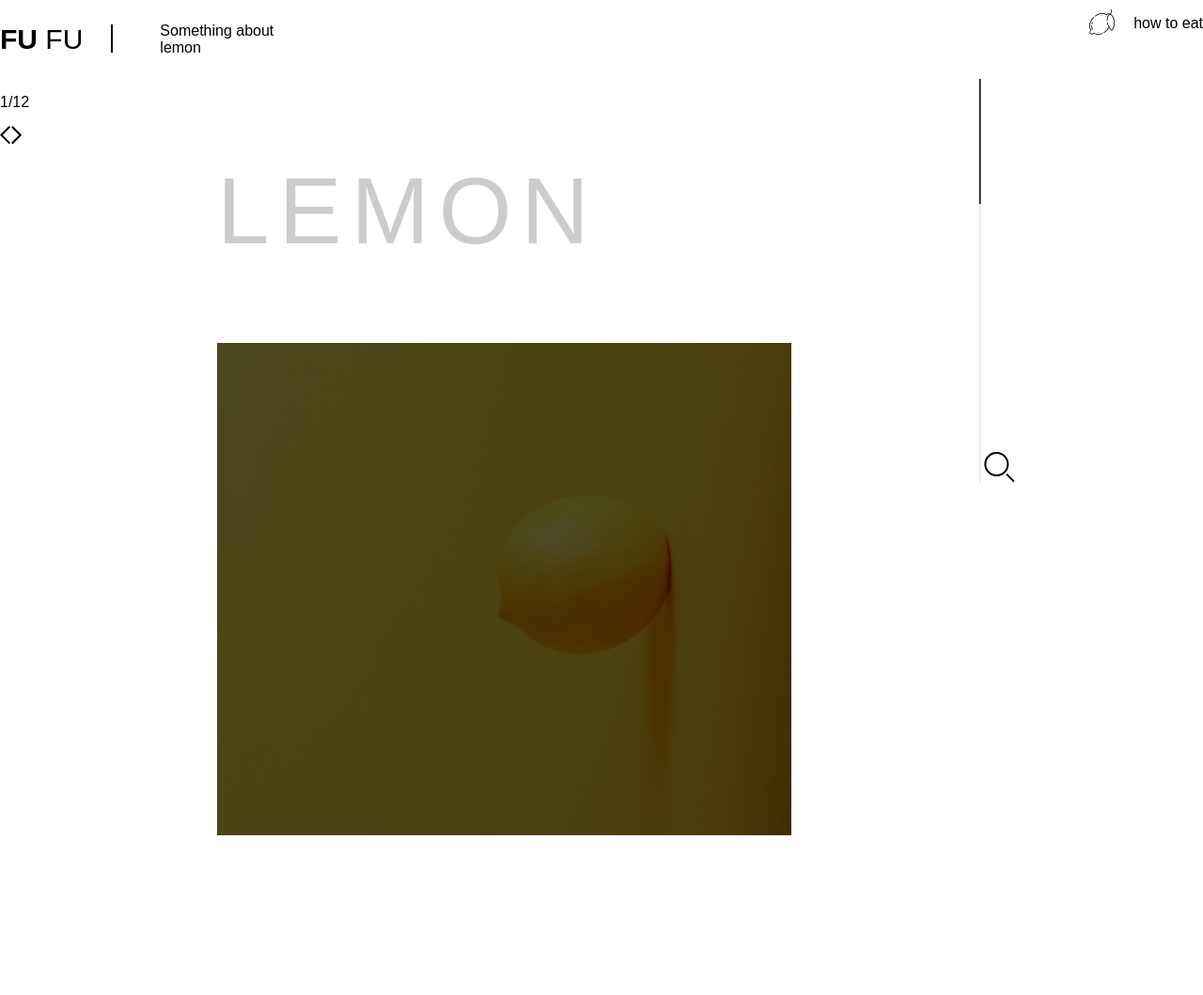
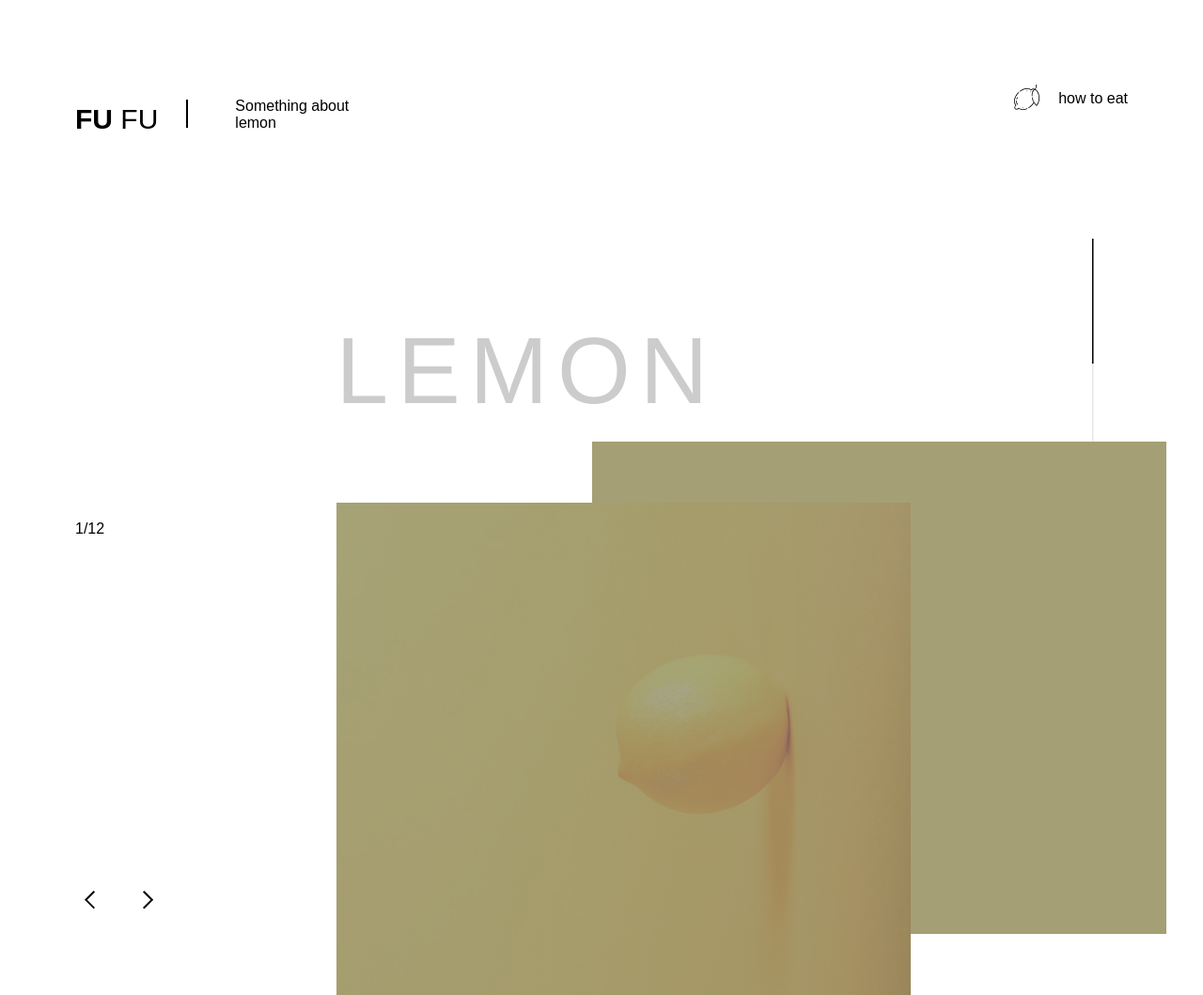
Before and after one commit to jasurhaydarovcode/Web-UI-screens, a website: page index.pug in a window 1280 px wide. Shown: the whole page at 94% size. Before the commit the page ends 893 px from the top, so only its background shows below. Drawn offline with nearby package versions, Linux system fonts and the light colour scheme; files that its build step writes are made by us from their sources.

Commit message:
First Page End

```diff
--- a/index.pug
+++ b/index.pug
@@ -3,10 +3,14 @@ html(lang="en")
     head
         meta(charset="UTF-8")
         meta(name="viewport", content="width=device-width, initial-scale=1.0")
+
+        // * Title
         title Mobile and  Web Ui Kit
+
+        // * Style
         link(rel="stylesheet", href="../scss/main.css")
     body
-        div.container1
+        section.container
             nav.navbar
                 div.navbar__flex
                     h1.navbar__h1 FU
@@ -16,7 +20,7 @@ html(lang="en")
                 div.navbar__row
                     img(src="../img/nav/Group.png", alt="")
                     p how to eat
-        section.hero
+        section.container.hero
             div.hero__page
                 p 1/12
                 div.hero__imgREL
@@ -25,7 +29,8 @@ html(lang="en")
             div.hero__title
                 h1 LEMON
                 div.hero__img
-                    img(src="../img/hero/cw1MAVs4wV8.png", alt="")
+                    img.hero-img__lemon(src="../img/hero/cw1MAVs4wV8.png", alt="Lemon Image")
+                    img.hero-img__lemonBG(src="../img/hero/Rectangle 9.png", alt="Lemon BG Image")
             div.hero__right
-                img(src="../img/hero/Group 7.png", alt="")
-                img(src="../img/hero/clarity_search-line.png", alt="")
+                img.hero-scrool(src="../img/hero/Group 7.png", alt="")
+                img.hero-right__search(src="../img/hero/clarity_search-line.png", alt="")
--- a/scss/all-blocks/_container.scss
+++ b/scss/all-blocks/_container.scss
@@ -1,6 +1,5 @@
 .container{
-    width: 100%;
-    height: max-content;
-    padding: 50px;
-    // padding-top: 50px;
+    padding-left: 80px;
+    padding-right: 80px;
+    padding-top: 80px;
 }
--- a/scss/all-blocks/_hero.scss
+++ b/scss/all-blocks/_hero.scss
@@ -0,0 +1,52 @@
+.hero{
+    display: grid;
+    // display: flex;
+    justify-content: space-between;
+    grid-template-columns: auto auto auto;
+    .hero__page {
+        p{
+            margin-top: 300px;
+        }
+        .hero__imgREL {
+            margin-left: -40px;
+            img{
+                margin-left: 50px;
+                cursor: pointer;
+                margin-top: 360px;
+            }
+        }
+    }
+    .hero__title {
+        cursor: default;
+        user-select: none;
+        h1{
+            font-weight: 100;
+            font-size: 100px;
+            letter-spacing: 10px;
+            // color: grey;
+            color: #00000033;
+        }
+        .hero__img {
+            .hero-img__lemon{
+                filter: contrast(0.3);
+                position: relative;
+                z-index: 2;
+            }
+            .hero-img__lemonBG{
+                position: absolute;
+                left: 630px;
+                top: 470px;
+                filter: contrast(0.3);
+            }
+        }
+    }
+    .hero__right{
+        .hero-right__search{
+            cursor: pointer;
+        }
+        .hero-right__scrool{
+            margin-left: -30px;
+            cursor: pointer;
+        }
+    }
+}
--- a/scss/all-blocks/_nav.scss
+++ b/scss/all-blocks/_nav.scss
@@ -1,55 +1,39 @@
-.navbar{
+.container {
+  .navbar {
     display: flex;
     width: 100%;
     height: max-content;
     justify-content: space-between;
-    .navbar__flex{
+    .navbar__flex {
       display: flex;
-        .navbar__h1{
+      .navbar__h1 {
         font-weight: bold;
         font-size: 30px;
-            .navbar-h1__FU{
+        .navbar-h1__FU {
           font-weight: 300;
         }
       }
-        .navbar__line{
+      .navbar__line {
         width: 2px;
         height: 30px;
         background-color: #000000;
         margin-top: 26px;
         margin-left: 30px;
       }
-        .navbar__p{
+      .navbar__p {
         width: 150px;
         margin-left: 50px;
         margin-top: 24px;
       }
     }
-    .navbar__row{
+    .navbar__row {
       display: flex;
       gap: 20px;
-        img{
+      img {
         width: 27px;
         height: 27px;
         margin-top: 10px;
       }
     }
   }
-.hero{
-    display: grid;
-    grid-template-columns: auto auto auto;
-    .hero__title {
-        h1{
-            font-weight: 100;
-            font-size: 100px;
-            letter-spacing: 10px;
-            // color: grey;
-            color: #00000033;
 }
-        .hero__img {
-            img{
-                filter: brightness(0.3);
-            }
-        }
-    }
-}
```
Also changed, not shown: html/index.html, img/hero/Rectangle 9.png (added), scss/main.css, 1 other file. Lines whose indentation alone changed are shown as unchanged.
